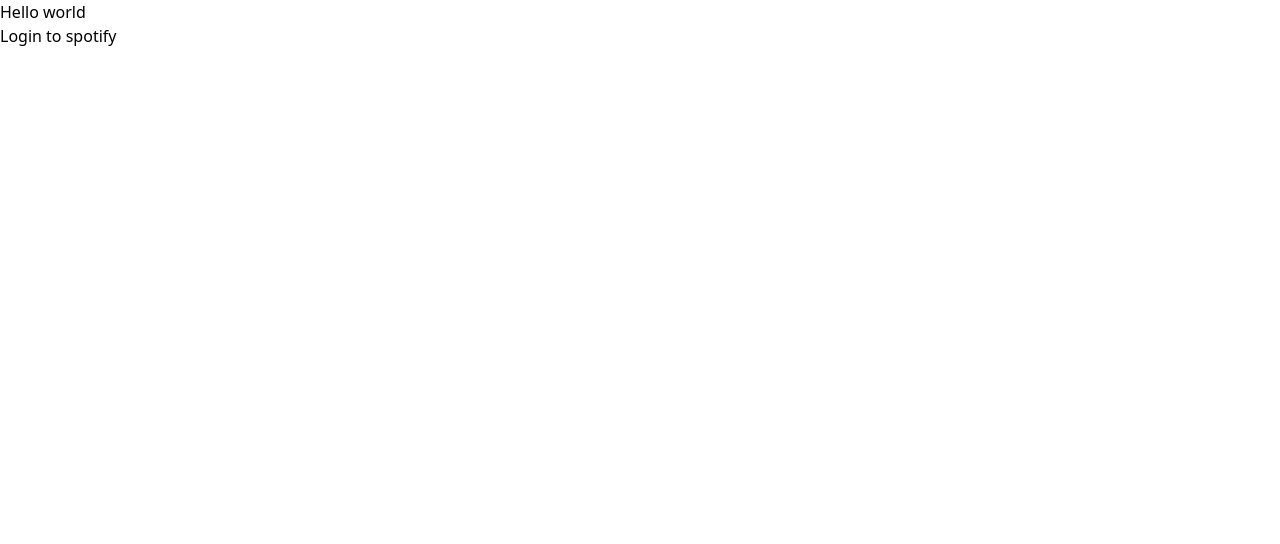
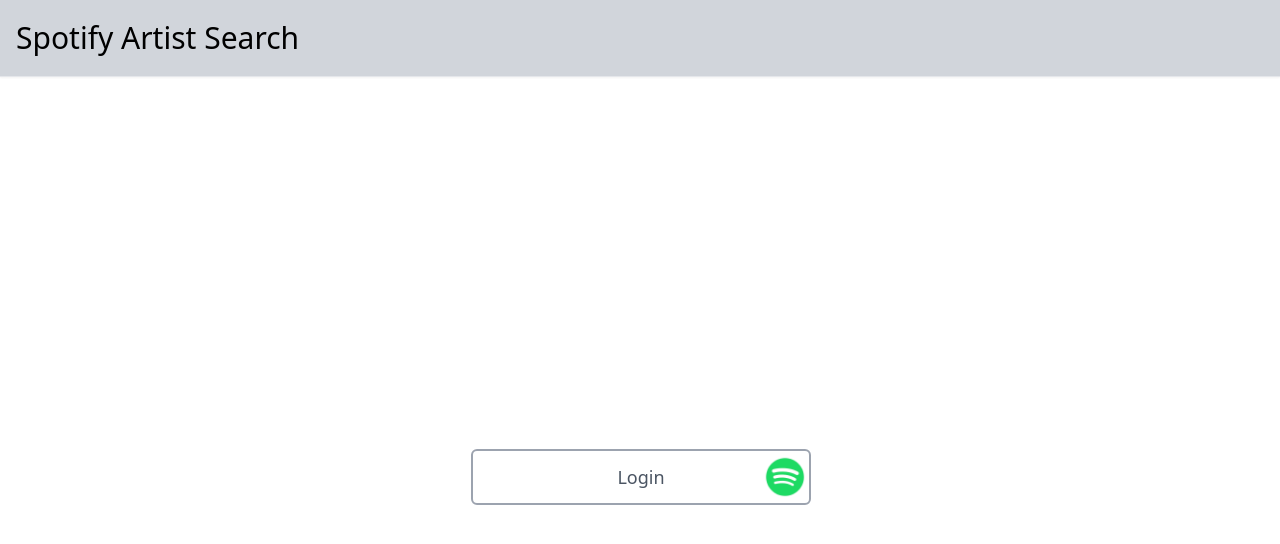
Before and after one commit to youssefyoussef28/spotify-react-app, a React (Create React App) app: page / in a window 1280 px wide. Shown: the top 544 px of the page. Built offline with nearby package versions, Linux system fonts and the light colour scheme.

Commit message:
Navbar and Login

```diff
--- a/package.json
+++ b/package.json
@@ -6,6 +6,7 @@
     "@testing-library/jest-dom": "^5.16.5",
     "@testing-library/react": "^13.4.0",
     "@testing-library/user-event": "^13.5.0",
+    "axios": "^1.1.3",
     "react": "^18.2.0",
     "react-dom": "^18.2.0",
     "react-scripts": "5.0.1",
--- a/src/App.js
+++ b/src/App.js
@@ -1,19 +1,127 @@
 import "./App.css";
+import { useState, useEffect } from "react";
+import axios from "axios";
+import Navbar from "./components/Navbar";
+import Login from "./components/Login";
+import { Route, BrowserRouter as Router, Routes } from "react-router-dom";
 
 function App() {
-  const CLIENT_ID = "d8bdc8257b2a46cbbe92d51c547c47a6";
-  const REDIRECT_URI = "http://localhost:3000";
-  const AUTH_ENDPOINT = "https://accounts.spotify.com/authorize";
-  const RESPONSE_TYPE = "token";
+  // const CLIENT_ID = "d8bdc8257b2a46cbbe92d51c547c47a6";
+  // const REDIRECT_URI = "http://localhost:3000";
+  // const AUTH_ENDPOINT = "https://accounts.spotify.com/authorize";
+  // const RESPONSE_TYPE = "token";
+
+  // const [token, setToken] = useState("");
+  // const [searchKey, setSearchKey] = useState("");
+  // const [artists, setArtists] = useState("");
+
+  // useEffect(() => {
+  //   const hash = window.location.hash;
+  //   let token = window.localStorage.getItem("token");
+
+  //   if (!token && hash) {
+  //     token = hash
+  //       .substring(1)
+  //       .split("&")
+  //       .find((elem) => elem.startsWith("access_token"))
+  //       .split("=")[1];
+
+  //     window.location.hash = "";
+  //     window.localStorage.setItem("token", token);
+  //   }
+
+  //   setToken(token);
+  // }, []);
+
+  // const logout = () => {
+  //   setToken("");
+  //   window.localStorage.removeItem("token");
+  // };
+
+  // The search Function triggered upon Pressing the button
+
+  // const searchArtists = async (e) => {
+  //   e.preventDefault();
+  //   const { data } = await axios.get("https://api.spotify.com/v1/search", {
+  //     headers: {
+  //       Authorization: `Bearer ${token}`,
+  //     },
+  //     params: {
+  //       q: searchKey,
+  //       type: "artist",
+  //     },
+  //   });
+  //   console.log(data);
+  //   setArtists(data.artists.items);
+  // };
+
+  // const renderArtists = () => {
+  //   return artists.map((artist) => {
+  //     <div
+  //       key={artist.id}
+  //       class="max-w-sm bg-white rounded-lg border border-gray-200 shadow-md dark:bg-gray-800 dark:border-gray-700"
+  //     >
+  //       <a href="#">
+  //         {artist.images.length ? (
+  //           <img class="rounded-t-lg" src={artist.images[0].url} alt="" />
+  //         ) : (
+  //           <div>No Image available</div>
+  //         )}
+  //       </a>
+  //       <div class="p-5">
+  //         <a href="#">
+  //           <h5 class="mb-2 text-2xl font-bold tracking-tight text-gray-900 dark:text-white">
+  //             {artist.name}
+  //           </h5>
+  //         </a>
+  //         <p class="mb-3 font-normal text-gray-700 dark:text-gray-400">
+  //           {artist.followers}
+  //         </p>
+  //       </div>
+  //     </div>;
+  //   });
+  // };
+
+  // console.log(renderArtists);
 
   return (
     <>
-      <h1>Hello world</h1>
-      <a
-        href={`${AUTH_ENDPOINT}?client_id=${CLIENT_ID}&redirect_uri=${REDIRECT_URI}&response_type=${RESPONSE_TYPE}`}
-      >
-        Login to spotify
-      </a>
+      <div>
+        <Router>
+          <Navbar />
+          <Routes>
+            <Route path="/" element={<Login />} />
+          </Routes>
+        </Router>
+      </div>
+      {/* <div>
+        {!token ? (
+          <a
+            href={`${AUTH_ENDPOINT}?client_id=${CLIENT_ID}&redirect_uri=${REDIRECT_URI}&response_type=${RESPONSE_TYPE}`}
+          >
+            Login to spotify
+          </a>
+        ) : (
+          <a className="p-4 cursor-pointer" onClick={logout}>
+            Logout
+          </a>
+        )}
+
+        {token ? (
+          <form onSubmit={searchArtists}>
+            <input
+              type="text"
+              onChange={(e) => {
+                setSearchKey(e.target.value);
+              }}
+            />
+            <button type="submit">Search</button>
+          </form>
+        ) : (
+          <div>Please Sign in</div>
+        )}
+        {renderArtists}
+      </div> */}
     </>
   );
 }
--- /dev/null
+++ b/src/components/Login.js
@@ -0,0 +1,62 @@
+import { useState, useEffect } from "react";
+import LOGO from "../images/LOGO.png";
+
+const Login = () => {
+  const CLIENT_ID = "d8bdc8257b2a46cbbe92d51c547c47a6";
+  const REDIRECT_URI = "http://localhost:3000";
+  const AUTH_ENDPOINT = "https://accounts.spotify.com/authorize";
+  const RESPONSE_TYPE = "token";
+
+  const [token, setToken] = useState("");
+  const [searchKey, setSearchKey] = useState("");
+  const [artists, setArtists] = useState("");
+
+  useEffect(() => {
+    const hash = window.location.hash;
+    let token = window.localStorage.getItem("token");
+
+    if (!token && hash) {
+      token = hash
+        .substring(1)
+        .split("&")
+        .find((elem) => elem.startsWith("access_token"))
+        .split("=")[1];
+
+      window.location.hash = "";
+      window.localStorage.setItem("token", token);
+    }
+
+    setToken(token);
+  }, []);
+
+  const logout = () => {
+    setToken("");
+    window.localStorage.removeItem("token");
+  };
+  return (
+    <>
+      <div className="flex justify-center items-center h-screen">
+        {!token ? (
+          <div className="flex items-center justify-center">
+            <a
+              className="flex items-center  text-gray-600 border-gray-400 px-36 border-2 py-3 text-lg rounded-md"
+              href={`${AUTH_ENDPOINT}?client_id=${CLIENT_ID}&redirect_uri=${REDIRECT_URI}&response_type=${RESPONSE_TYPE}`}
+            >
+              Login
+            </a>
+            <img src={LOGO} class="h-12 ml-[-50px]" alt="Spotify Logo" />
+          </div>
+        ) : (
+          <a
+            className="flex items-center  text-gray-600 border-gray-400 px-36 border-2 py-3 text-lg rounded-md cursor-pointer"
+            onClick={logout}
+          >
+            Logout
+          </a>
+        )}
+      </div>
+    </>
+  );
+};
+
+export default Login;
--- /dev/null
+++ b/src/components/Navbar.js
@@ -0,0 +1,13 @@
+const Navbar = () => {
+  return (
+    <>
+      <nav class="bg-gray-300 px-2 sm:px-4 py-5 dark:bg-gray-900  w-full border-b border-gray-200 shadow-sm">
+        <div class="container flex justify-between items-center mx-auto">
+          <span class="font-medium text-3xl">Spotify Artist Search</span>
+        </div>
+      </nav>
+    </>
+  );
+};
+
+export default Navbar;
```
Also changed, not shown: src/images/LOGO.png (added), 1 other file (tests, documents, lock files or other folders).
